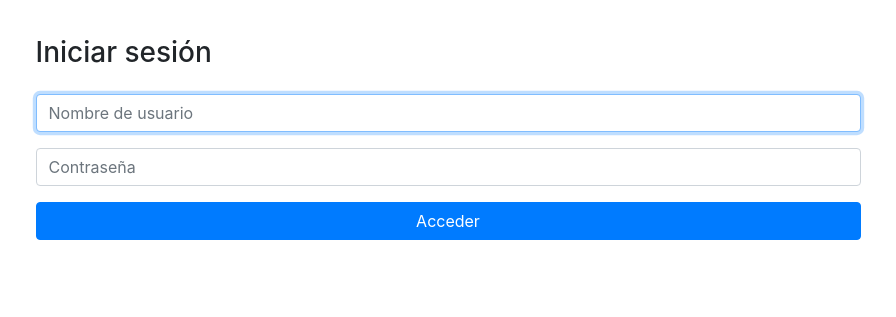
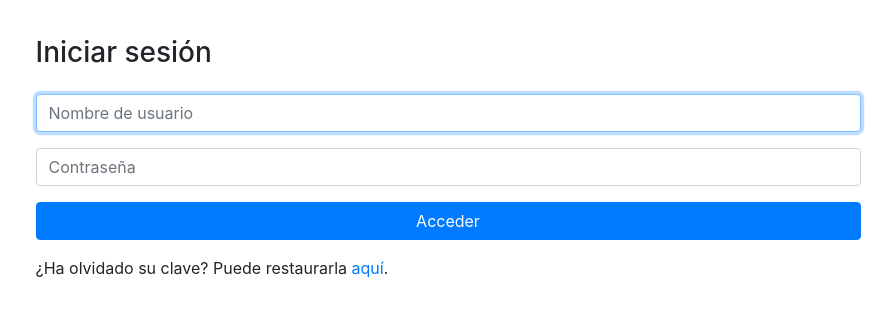
Before and after one commit to Dieguidev/webplayground-Django, a Django app: page /accounts/login/ in a window 1280 px wide. Shown: the part 56-373 px from the top of the page, without its empty margins (192-1088 px from the left). Run offline with Django 5.2, Linux system fonts and the light colour scheme; some libraries are stand-ins or nearby versions.

Commit message:
creada el enlace para restaurar contraseña en el login.html

```diff
--- a/registration/templates/registration/login.html
+++ b/registration/templates/registration/login.html
@@ -26,6 +26,9 @@
           </p>
           <p><input type="submit" class="btn btn-primary btn-block" value="Acceder"></p>
         </form>
+        <p>
+          ¿Ha olvidado su clave? Puede restaurarla <a href="{% url 'password_reset' %}">aquí</a>.
+        </p>
       </div>
     </div>
   </div>
```
